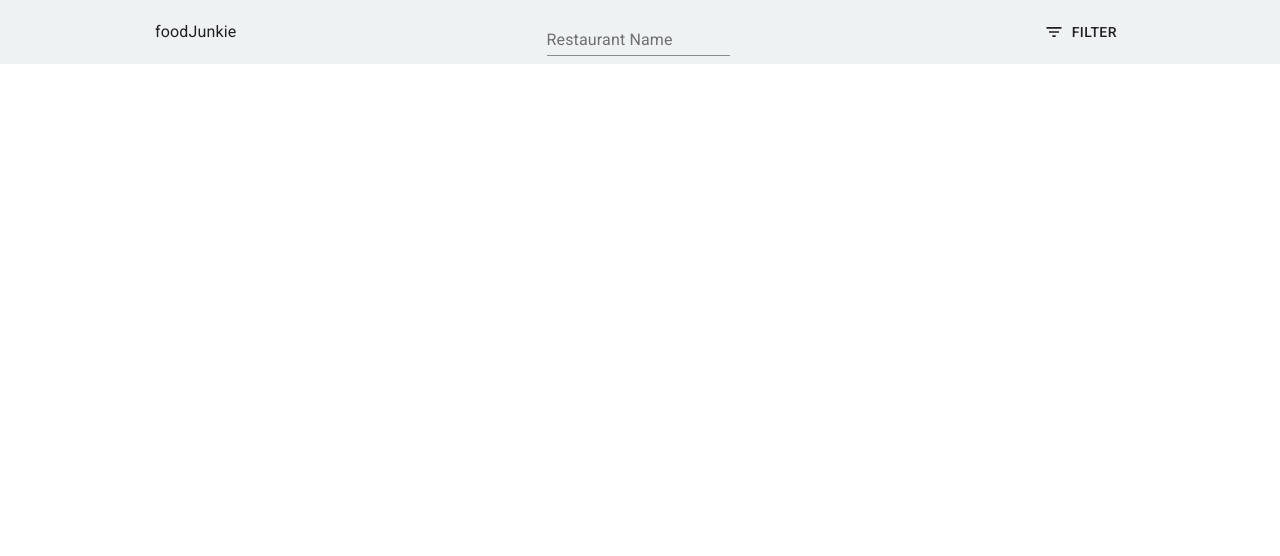
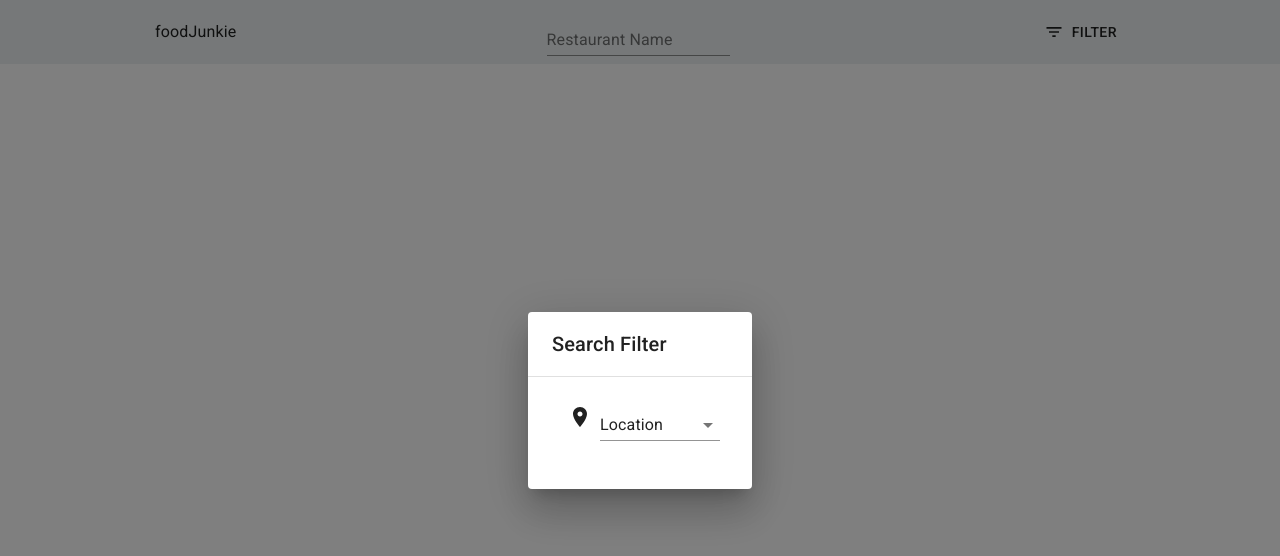
Before and after one commit to vBoBv/MSA-Phase1-FullStackProject, a React (Create React App) app in the folder react-app-phase1/: page / in a window 1280 px wide. Both pictures are taken after a click on the button "FILTER". Shown: the top 556 px of the page. Built offline with nearby package versions, Linux system fonts and the light colour scheme.

Commit message:
tweaked Header UI

```diff
--- a/react-app-phase1/src/components/Header/Header.css
+++ /dev/null
@@ -1,19 +0,0 @@
-.Header {
-	background-color: #eef2f3;
-	/* padding: 1rem 0 1rem 0; */
-}
-
-.logo {
-}
-
-.searchBar {
-}
-
-.filter {
-}
-
-.MuiGrid-root div {
-	margin: auto;
-	display: flex;
-	justify-content: center;
-}
--- a/react-app-phase1/src/components/Header/Header.tsx
+++ b/react-app-phase1/src/components/Header/Header.tsx
@@ -5,14 +5,22 @@ import {
 	Typography,
 	useScrollTrigger,
 	TextField,
-	Button
+	Button,
+	FormControl,
+	MenuItem,
+	Select,
+	Dialog,
+	DialogTitle,
+	DialogContent,
+	Grid,
+	Theme,
+	Divider
 } from '@material-ui/core';
 import { makeStyles } from '@material-ui/core/styles';
+import { useTheme } from '@material-ui/core/styles';
 import useMediaQuery from '@material-ui/core/useMediaQuery';
-import { useTheme } from '@material-ui/core/styles';
-
 import FilterListIcon from '@material-ui/icons/FilterList';
-import './Header.css';
+import LocationOnIcon from '@material-ui/icons/LocationOn';
 
 interface ElevationScrollProps {
 	children: React.ReactElement;
@@ -29,7 +37,7 @@ const ElevationScroll = ({ children }: ElevationScrollProps): JSX.Element => {
 	});
 };
 
-const useStyles = makeStyles((theme) => ({
+const useStyles = makeStyles((theme: Theme) => ({
 	logo: {
 		margin: 'auto',
 		[theme.breakpoints.down('xs')]: {
@@ -47,6 +55,16 @@ const useStyles = makeStyles((theme) => ({
 		[theme.breakpoints.down('xs')]: {
 			marginRight: '1rem'
 		}
+	},
+	dialogContentContainer: {
+		marginBottom: '1.5rem'
+	},
+	selectEmpty: {
+		marginTop: theme.spacing(2)
+	},
+	formControl: {
+		margin: theme.spacing(1),
+		minWidth: 120
 	}
 }));
 
@@ -54,6 +72,21 @@ const Header = () => {
 	const classes = useStyles();
 	const theme = useTheme();
 	const isScreenSmall = useMediaQuery(theme.breakpoints.down('xs'));
+
+	const [age, setAge] = React.useState<string | number>('');
+	const [open, setOpen] = React.useState<boolean>(false);
+
+	const handleChange = (event: React.ChangeEvent<{ value: unknown }>) => {
+		setAge(event.target.value as number);
+	};
+
+	const handleClose = () => {
+		setOpen(false);
+	};
+
+	const handleOpen = () => {
+		setOpen(true);
+	};
 
 	const searchBar = (
 		<TextField
@@ -71,9 +104,53 @@ const Header = () => {
 					<Toolbar disableGutters>
 						<Typography className={classes.logo}>foodJunkie</Typography>
 						{isScreenSmall ? null : searchBar}
-						<Button startIcon={<FilterListIcon />} className={classes.filter}>
+						<Button
+							startIcon={<FilterListIcon />}
+							className={classes.filter}
+							onClick={handleOpen}>
 							Filter
 						</Button>
+						<Dialog open={open} onClose={handleClose}>
+							<DialogTitle>Search Filter</DialogTitle>
+							<Divider />
+							<DialogContent>
+								<Grid
+									container
+									className={classes.dialogContentContainer}
+									spacing={2}
+									justify='center'>
+									<Grid item>
+										{isScreenSmall ? (
+											<TextField
+												id='standard-secondary'
+												label='Restaurant Name'
+												color='secondary'
+											/>
+										) : null}
+									</Grid>
+									<Grid item style={{ margin: 'left' }}>
+										<Grid container alignItems='center'>
+											<LocationOnIcon />
+											<FormControl className={classes.formControl}>
+												<Select
+													value={age}
+													onChange={handleChange}
+													displayEmpty
+													className={classes.selectEmpty}
+													inputProps={{ 'aria-label': 'Without label' }}>
+													<MenuItem value='' disabled>
+														Location
+													</MenuItem>
+													<MenuItem value='Auckland'>Auckland</MenuItem>
+													<MenuItem value='Wellington'>Wellington</MenuItem>
+													<MenuItem value='Christchurch'>Christchurch</MenuItem>
+												</Select>
+											</FormControl>
+										</Grid>
+									</Grid>
+								</Grid>
+							</DialogContent>
+						</Dialog>
 					</Toolbar>
 				</AppBar>
 			</ElevationScroll>
```
